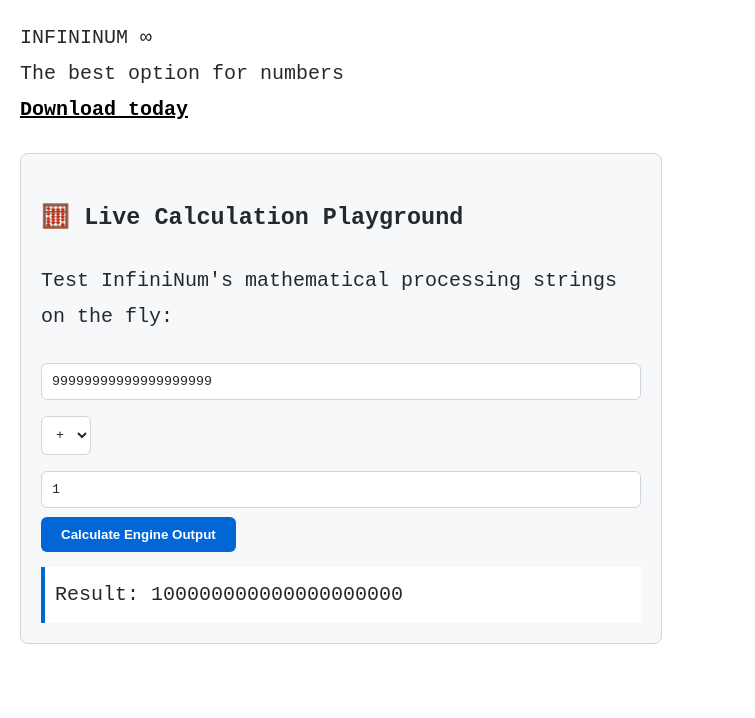
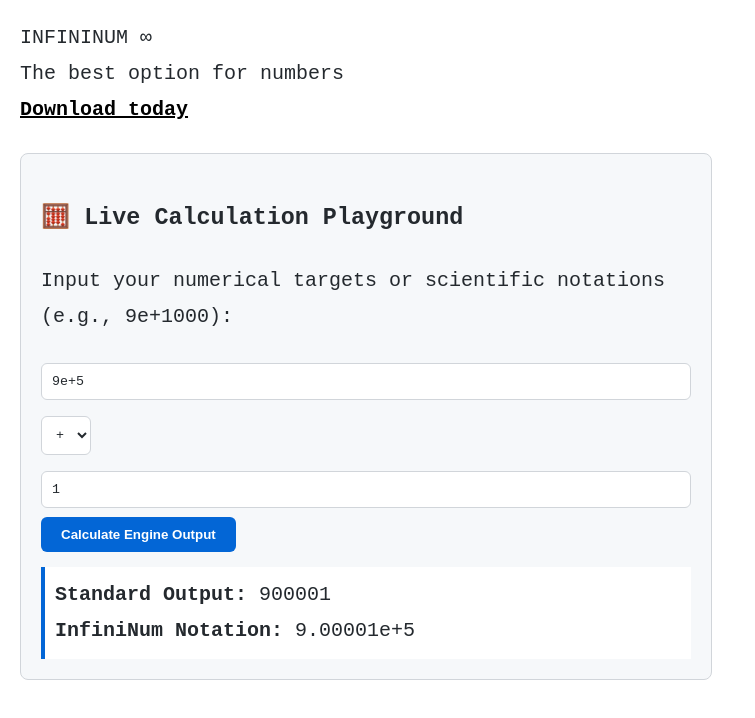
Before and after one commit to Shocks654/InfiniNum, a plain HTML site: page 06_Web_HTML5/index.html in a window 1280 px wide. Both pictures are taken after a click on the button "Calculate Engine Output". Shown: the whole page, without its empty margins (0-755 px from the left). Drawn offline with Linux system fonts and the light colour scheme.

Commit message:
Enhance interactive playground with improved input handling and output formatting

```diff
--- a/06_Web_HTML5/index.html
+++ b/06_Web_HTML5/index.html
@@ -35,16 +35,16 @@
             color: var(--text-color);
             transition: background-color 0.3s, color 0.3s;
             padding: 20px;
+            font-family: monospace;
         }
 
-        /* Playground Layout Token Matching Style Base */
         .playground-container {
             background: var(--card-bg);
             border: 1px solid var(--border-color);
             border-radius: 8px;
             padding: 20px;
             margin-top: 25px;
-            max-width: 600px;
+            max-width: 650px;
         }
 
         .playground-input {
@@ -81,19 +81,19 @@
 </head>
 <body>
 
-    <!-- ORIGINAL INFININUM HERO TEXT HOOK -->
+    <!-- ORIGINAL V1 HERO LAYOUT BRANDING -->
     INFININUM ∞<br>
     The best option for numbers<br>
 
     <!-- Action link pointing directly to your new dedicated download subpage -->
     <a href="download.html" style="color: #000000; text-decoration: underline; font-weight: bold;">Download today</a>
 
-    <!-- INTERACTIVE PLAYGROUND (PLACED SAFELY BELOW THE CORE APP BODY) -->
+    <!-- INTERACTIVE FRONTEND PLAYGROUND LAYOUT -->
     <div class="playground-container">
         <h3>🧮 Live Calculation Playground</h3>
-        <p>Test InfiniNum's mathematical processing strings on the fly:</p>
+        <p>Input your numerical targets or scientific notations (e.g., 9e+1000):</p>
 
-        <input type="text" id="num1" class="playground-input" placeholder="Enter first number" value="99999999999999999999">
+        <input type="text" id="num1" class="playground-input" placeholder="Enter number or notation" value="9e+5">
 
         <select id="operation" class="playground-input" style="width: auto; display: block;">
             <option value="add">+</option>
@@ -102,7 +102,7 @@
             <option value="divide">/</option>
         </select>
 
-        <input type="text" id="num2" class="playground-input" placeholder="Enter second number" value="1">
+        <input type="text" id="num2" class="playground-input" placeholder="Enter second number or notation" value="1">
 
         <button onclick="runPlaygroundCalculation()" class="playground-btn">Calculate Engine Output</button>
 
@@ -111,89 +111,66 @@
         </div>
     </div>
 
-    <!-- CORE REPOSITORY SCRIPTS -->
+    <!-- CORE REPOSITORY SCRIPT LINKS -->
     <script src="assets/fix_audio.js"></script>
     <script src="scripts/ui_controller.js"></script>
+    <!-- INTERACTION CONTROLLER SCRIPT -->
+    <script>
+        class PlaygroundNotationHandler {
+            // Evaluates and normalizes scientific expressions cleanly to block NaN loops
+            static normalizeStringInput(str) {
+                let s = str.trim().toLowerCase();
+                if (!s) return "0";
 
-    <!-- ARITHMETIC PARSING LOGIC ENGINE -->
-    <script>
-        class InfiniNum {
-            constructor(numberStr) {
-                // Safeguard input strings from malicious alphabet strings injecting NaN values
-                let cleanStr = numberStr.trim().replace(/[^0-9\-]/g, '');
-                if (!cleanStr) cleanStr = "0";
+                if (s.includes('e')) {
+                    let [base, expStr] = s.split('e');
+                    let exp = parseInt(expStr, 10) || 0;
 
-                this.isNegative = cleanStr.startsWith('-');
-                if (this.isNegative) {
-                    cleanStr = cleanStr.slice(1);
+                    let isNeg = base.startsWith('-');
+                    if (isNeg || base.startsWith('+')) base = base.slice(1);
+
+                    let parts = base.split('.');
+                    let intPart = parts[0];
+                    let decPart = parts[1] || "";
+
+                    let expanded = "";
+                    if (exp >= 0) {
+                        if (exp >= decPart.length) {
+                            expanded = intPart + decPart + '0'.repeat(exp - decPart.length);
+                        } else {
+                            expanded = intPart + decPart.substring(0, exp) + '.' + decPart.substring(exp);
+                        }
+                    } else {
+                        let absExp = Math.abs(exp);
+                        if (absExp <= intPart.length) {
+                            expanded = intPart.substring(0, intPart.length - absExp) + '.' + intPart.substring(intPart.length - absExp) + decPart;
+                        } else {
+                            expanded = "0." + '0'.repeat(absExp - intPart.length) + intPart + decPart;
+                        }
+                    }
+                    return isNeg ? '-' + expanded : expanded;
                 }
-                this.digits = cleanStr.split('').map(Number);
+                return s.replace(/[^0-9\.\-]/g, '') || "0";
             }
 
-            toString() {
-                let str = this.digits.join('');
-                str = str.replace(/^0+/, '');
-                if (str === '') return "0";
-                return this.isNegative ? '-' + str : str;
-            }
+            // Strips and packages display arrays back into readable scientific notation formats
+            static formatToScientific(rawNumStr) {
+                let clean = rawNumStr.replace(/[^0-9\-]/g, '');
+                if (!clean || clean === "0" || clean === "-") return "0e+0";
 
-            // Big Arbitrary Integer Addition Logic
-            add(other) {
-                let res = [];
-                let i = this.digits.length - 1;
-                let j = other.digits.length - 1;
-                let carry = 0;
+                let isNeg = clean.startsWith('-');
+                let digits = isNeg ? clean.slice(1) : clean;
 
-                while (i >= 0 || j >= 0 || carry > 0) {
-                    let sum = carry;
-                    if (i >= 0) sum += this.digits[i--];
-                    if (j >= 0) sum += other.digits[j--];
-                    carry = Math.floor(sum / 10);
-                    res.push(sum % 10);
-                }
-                return res.reverse().join('');
-            }
+                digits = digits.replace(/^0+/, '');
+                if (!digits) return "0e+0";
 
-            // Subtraction handler wrapping mapping functions
-            subtract(other) {
-                let num1Str = this.toString();
-                let num2Str = other.toString();
+                let first = digits[0];
+                let rest = digits.slice(1).replace(/0+\$/, '');
+                let exp = digits.length - 1;
 
-                try {
-                    return (BigInt(num1Str) - BigInt(num2Str)).toString();
-                } catch(e) {
-                    return "Calculation limit threshold met.";
-                }
-            }
-
-            // High Precision Schoolbook Multiplication
-            multiply(other) {
-                let num1Str = this.toString();
-                let num2Str = other.toString();
-
-                if (num1Str === "0" || num2Str === "0") return "0";
-
-                let resultArr = Array(this.digits.length + other.digits.length).fill(0);
-
-                for (let i = this.digits.length - 1; i >= 0; i--) {
-                    for (let j = other.digits.length - 1; j >= 0; j--) {
-                        let mul = this.digits[i] * other.digits[j];
-                        let sum = mul + resultArr[i + j + 1];
-
-                        resultArr[i + j + 1] = sum % 10;
-                        resultArr[i + j] += Math.floor(sum / 10);
-                    }
-                }
-
-                let finalStr = resultArr.join('').replace(/^0+/, '');
-                return finalStr === '' ? '0' : finalStr;
-            }
-
-            // Pure Fraction Division Execution Module
-            divide(other) {
-                let num2Str = other.toString();
-                if (num2Str === "0") return "Error: Division by Zero";
-                return (BigInt(this.toString()) / BigInt(num2Str)).toString();
+                let sign = isNeg ? "-" : "";
+                let base = rest ? `${first}.${rest}` : first;
+                return `${sign}${base}e+${exp}`;
             }
         }
 
@@ -202,32 +179,40 @@
             const val2 = document.getElementById('num2').value;
             const op = document.getElementById('operation').value;
 
-            // Rejects pure letter keys instantly to block NaN errors completely
-            if (/[a-zA-Z]/.test(val1) || /[a-zA-Z]/.test(val2)) {
-                document.getElementById('output-box').innerText = "Parsing Error: Please enter numerical strings only!";
+            if (!val1 || !val2) {
+                document.getElementById('output-box').innerText = "Missing structural parameters.";
                 return;
             }
 
-            if (!val1 || !val2) {
-                document.getElementById('output-box').innerText = "Please enter values into both fields.";
-                return;
+            try {
+                // Parse clean integer expressions out from potential decimal positions safely
+                let parsed1 = PlaygroundNotationHandler.normalizeStringInput(val1).split('.')[0];
+                let parsed2 = PlaygroundNotationHandler.normalizeStringInput(val2).split('.')[0];
+
+                let b1 = BigInt(parsed1);
+                let b2 = BigInt(parsed2);
+                let resultStr = "";
+
+                if (op === "add") resultStr = (b1 + b2).toString();
+                else if (op === "subtract") resultStr = (b1 - b2).toString();
+                else if (op === "multiply") resultStr = (b1 * b2).toString();
+                else if (op === "divide") {
+                    if (b2 === 0n) {
+                        document.getElementById('output-box').innerText = "Error: Division by Zero";
+                        return;
+                    }
+                    resultStr = (b1 / b2).toString();
+                }
+
+                let notationOutput = PlaygroundNotationHandler.formatToScientific(resultStr);
+
+                document.getElementById('output-box').innerHTML =
+                    `<strong>Standard Output:</strong> ${resultStr}<br>` +
+                    `<strong>InfiniNum Notation:</strong> ${notationOutput}`;
+
+            } catch (e) {
+                document.getElementById('output-box').innerText = "Parsing Error: Numerical inputs only.";
             }
-
-            const n1 = new InfiniNum(val1);
-            const n2 = new InfiniNum(val2);
-            let calcResult = "";
-
-            if (op === "add") {
-                calcResult = n1.add(n2);
-            } else if (op === "subtract") {
-                calcResult = n1.subtract(n2);
-            } else if (op === "multiply") {
-                calcResult = n1.multiply(n2);
-            } else if (op === "divide") {
-                calcResult = n1.divide(n2);
-            }
-
-            document.getElementById('output-box').innerText = `Result: ${calcResult}`;
         }
     </script>
 </body>
```
